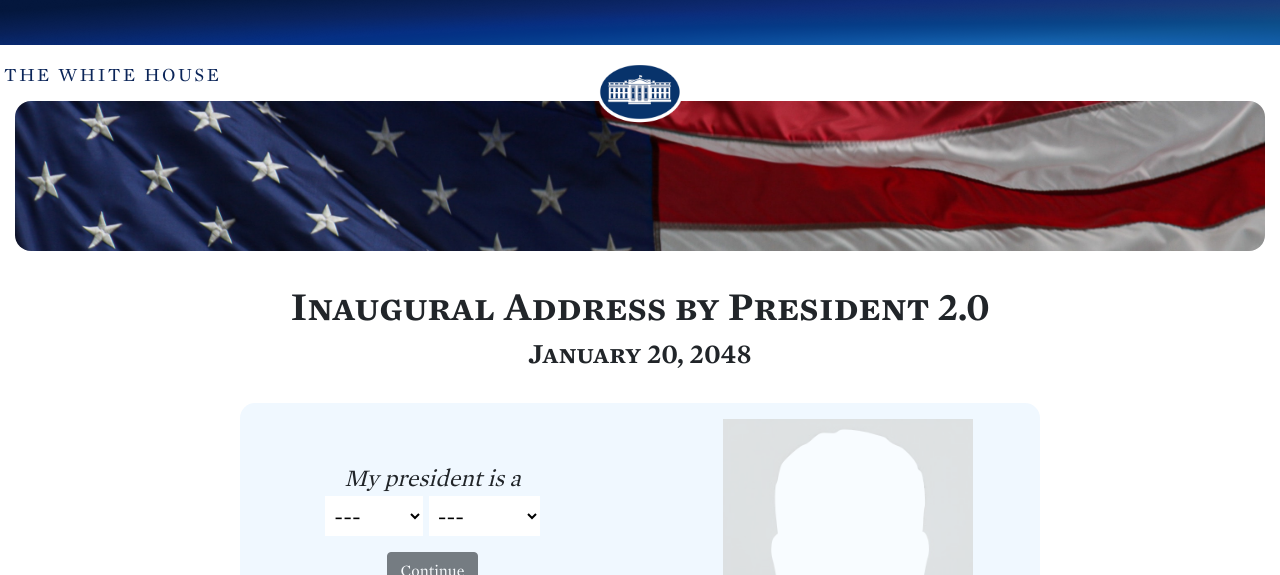
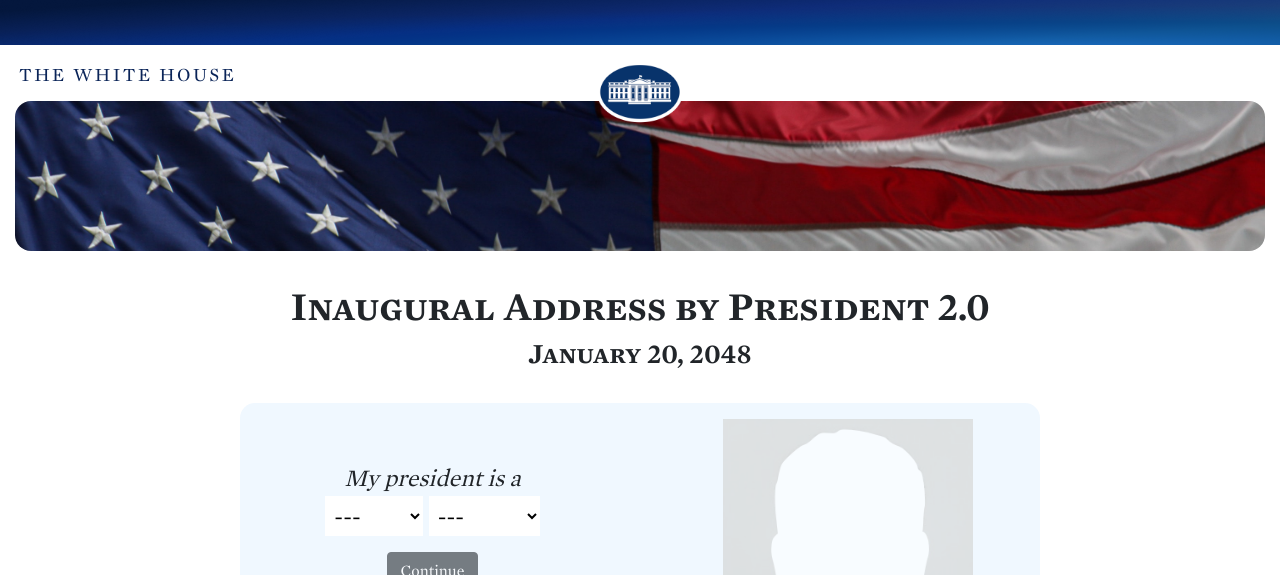
Before and after one commit to smhurwitz/smhurwitz.github.io, a Jekyll site: the page nwmedia290/index.html, which Jekyll copies as it is, in a window 1280 px wide. Shown: the top 575 px of the page. Built offline with Jekyll 4.4.1, drawn with Linux system fonts in a browser that asks for light colours; nearby versions of some CDN libraries; part of the change alters nothing that is shown.

```diff
--- a/nwmedia290/index.html
+++ b/nwmedia290/index.html
@@ -31,7 +31,7 @@
 
     <div id="alert_bar"></div>
 
-    <div class="row" style="height: 56px;">
+    <div class="row" style="height: 56px; margin: 0px">
       <div class="col-md-4" style="height: 56px; align-items:center; padding:19px">
           <span id="wh_title">The White House</span>
       </div>
@@ -56,7 +56,7 @@
       <div id="faceSelect" style="background-color: aliceblue; border-radius: 15px; max-width:800px; margin:auto; margin-top: 2rem; width: 85%">
         <div class="row">
           <div class="col-md-6 text-center" style="font-size: 24px; font-style:italic; margin:auto;">
-            My president is a <br>
+            My president is <span id="select_article">a</span> <br>
             <select id="selectRace" class="form-select" aria-label="Default select example">
               <option value="" selected >---</option>
               <option value="black">Black</option>
@@ -287,7 +287,7 @@
             <div class="modal-body">
               <div class="row">
                 <div class="col-md-6 text-center" style="font-size: 24px; font-style:italic; margin:auto;">
-                  My president is a <br>
+                  My president is <span id="select_article_modal">a</span> <br>
                   <select id="selectRace_modal" class="form-select" aria-label="Default select example">
                     <option value="" selected >---</option>
                     <option value="black">Black</option>
--- a/nwmedia290/nwmedia290.js
+++ b/nwmedia290/nwmedia290.js
@@ -45,6 +45,12 @@ changeIntroPortrait = function(){
     selectedRace = $("#selectRace").val();
     var portrait_filename
 
+    if (selectedRace == "asian") {
+      $("#select_article")[0].innerHTML = "an"
+    } else {
+      $("#select_article")[0].innerHTML = "a"
+    }
+
     if (selectedGender == "" || selectedRace == "") {
       portrait_filename = "images/blank_portrait.png"
       $('#introPortrait')[0].style.opacity = .5
@@ -64,18 +70,20 @@ changeModalPortrait = function(){
   var selectedRace_modal = $("#selectRace_modal").val();
   var portrait_filename
 
+  if (selectedRace_modal == "asian") {
+    $("#select_article_modal")[0].innerHTML = "an"
+  } else {
+    $("#select_article_modal")[0].innerHTML = "a"
+  }
+
   console.log(selectedGender_modal, selectedRace_modal)
 
   if (selectedGender_modal == "" || selectedRace_modal == "") {
-    console.log("not valid")
     portrait_filename = "images/blank_portrait.png"
     $('#introPortrait_modal')[0].style.opacity = .5
     $("#modalConfirmButton")[0].disabled = true;
   } else {
-    console.log("valid")
     portrait_filename = "images/" + selectedRace_modal + "_" + selectedGender_modal + ".jpg"
-    console.log($('#introPortrait_modal'))
-    console.log($('#introPortrait_modal')[0])
     $('#introPortrait_modal')[0].style.opacity = 1
     $("#modalConfirmButton")[0].disabled = false;
   }
```
